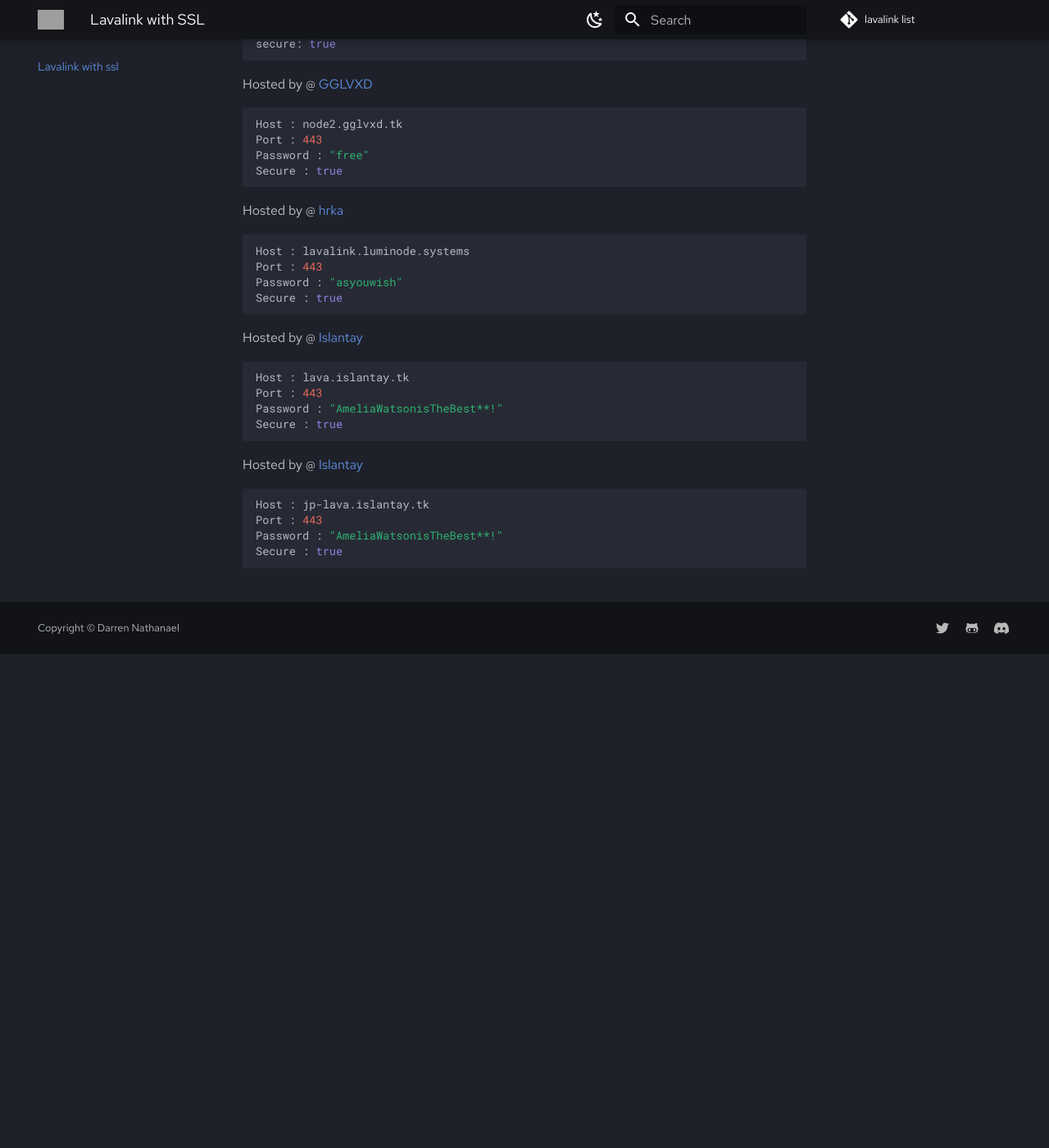
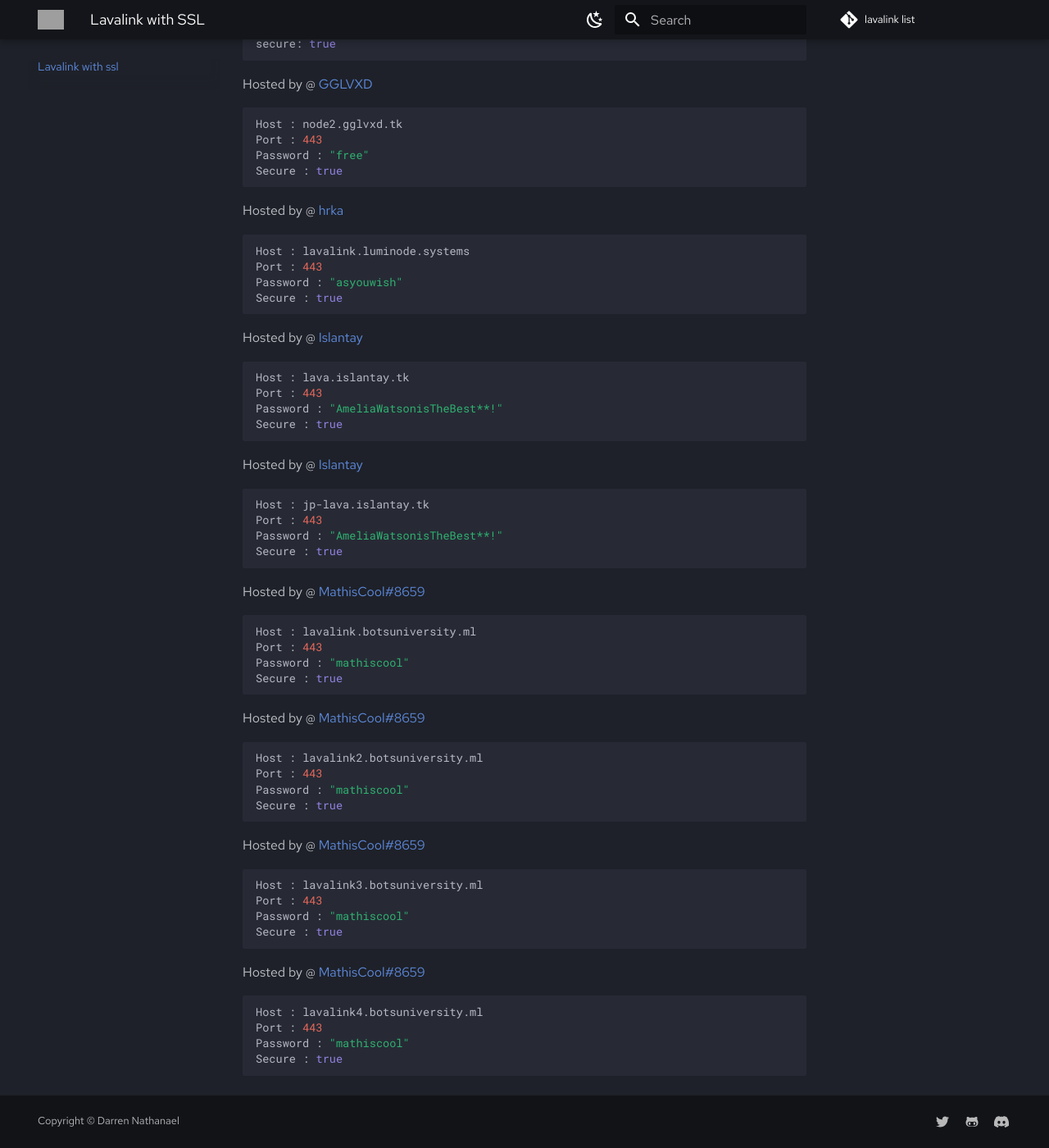
Before and after one commit to DarrenOfficial/lavalink-list, an MkDocs documentation site: the page built from docs/SSL/lavalink-with-ssl.md, in a window 1280 px wide and 1400 px high, scrolled down 602 px. Shown: the whole window at 82% size. Built offline with MkDocs 1.6.1 and Material for MkDocs 9.7.7, drawn with Linux system fonts in a browser that asks for light colours; comment, search, counter and statistics services are not loaded; grey boxes are pictures that could not be loaded.

Commit message:
Update lavalink-with-ssl.md

````diff
--- a/docs/SSL/lavalink-with-ssl.md
+++ b/docs/SSL/lavalink-with-ssl.md
@@ -54,3 +54,31 @@ Port : 443
 Password : "AmeliaWatsonisTheBest**!"
 Secure : true
 ```
+Hosted by @ [MathisCool#8659](https://lavalink-list.botsuniversity.ml)
+```bash
+Host : lavalink.botsuniversity.ml
+Port : 443
+Password : "mathiscool"
+Secure : true
+```
+Hosted by @ [MathisCool#8659](https://lavalink-list.botsuniversity.ml)
+```bash
+Host : lavalink2.botsuniversity.ml
+Port : 443
+Password : "mathiscool"
+Secure : true
+```
+Hosted by @ [MathisCool#8659](https://lavalink-list.botsuniversity.ml)
+```bash
+Host : lavalink3.botsuniversity.ml
+Port : 443
+Password : "mathiscool"
+Secure : true
+```
+Hosted by @ [MathisCool#8659](https://lavalink-list.botsuniversity.ml)
+```bash
+Host : lavalink4.botsuniversity.ml
+Port : 443
+Password : "mathiscool"
+Secure : true
+```
````
